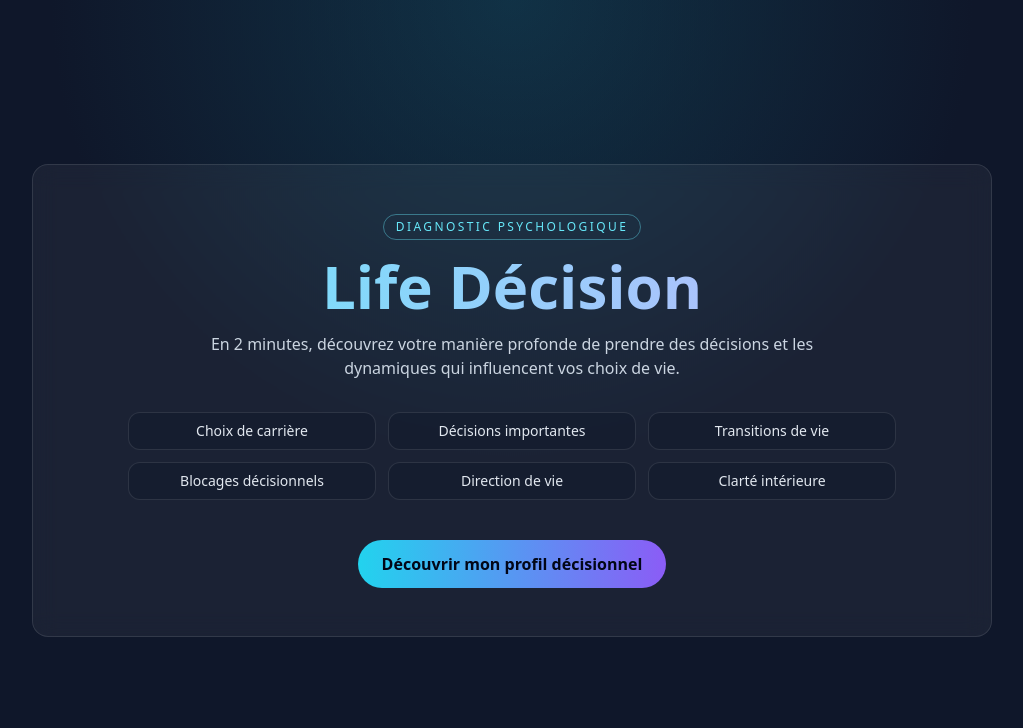
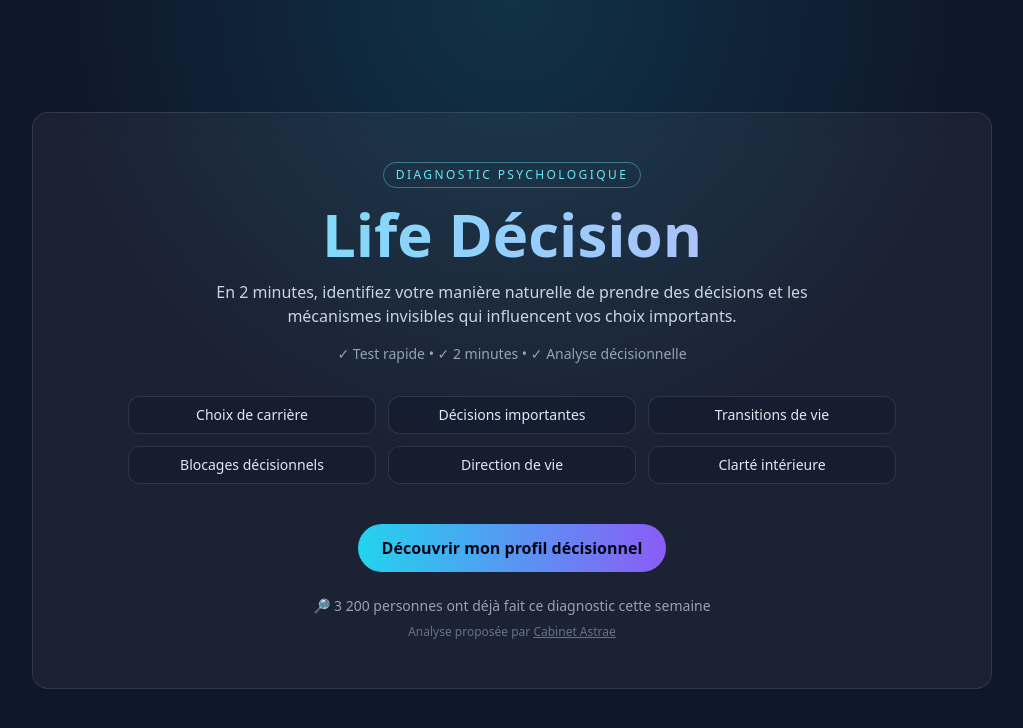
Before and after one commit to arnaudcrestey/life-decision, a Next.js app: page / in a window 1280 px wide. Shown: the top 728 px of the page, without its empty margins (128-1151 px from the left). Built offline with nearby package versions, Linux system fonts and the light colour scheme.

Commit message:
Update page.tsx

```diff
--- a/app/page.tsx
+++ b/app/page.tsx
@@ -13,6 +13,7 @@ export default function HomePage() {
   return (
     <section className="flex flex-1 items-center justify-center">
       <div className="glass-card w-full p-8 text-center md:p-12">
+
         <p className="mb-4 inline-flex rounded-full border border-cyan-300/40 px-3 py-1 text-xs uppercase tracking-[0.2em] text-cyan-300">
           Diagnostic psychologique
         </p>
@@ -22,8 +23,12 @@ export default function HomePage() {
         </h1>
 
         <p className="mx-auto mt-4 max-w-2xl text-slate-300">
-          En 2 minutes, découvrez votre manière profonde de prendre des décisions
-          et les dynamiques qui influencent vos choix de vie.
+          En 2 minutes, identifiez votre manière naturelle de prendre des décisions
+          et les mécanismes invisibles qui influencent vos choix importants.
+        </p>
+
+        <p className="mt-4 text-sm text-slate-400">
+          ✓ Test rapide • ✓ 2 minutes • ✓ Analyse décisionnelle
         </p>
 
         <div className="mx-auto mt-8 grid max-w-3xl gap-3 sm:grid-cols-2 md:grid-cols-3">
@@ -40,6 +45,15 @@ export default function HomePage() {
         <Link href="/start" className="primary-btn mt-10">
           Découvrir mon profil décisionnel
         </Link>
+
+        <p className="mt-6 text-sm text-slate-400">
+          🔎 3 200 personnes ont déjà fait ce diagnostic cette semaine
+        </p>
+
+        <p className="mt-2 text-xs text-slate-500">
+          Analyse proposée par <span className="underline">Cabinet Astrae</span>
+        </p>
+
       </div>
     </section>
   );
```
